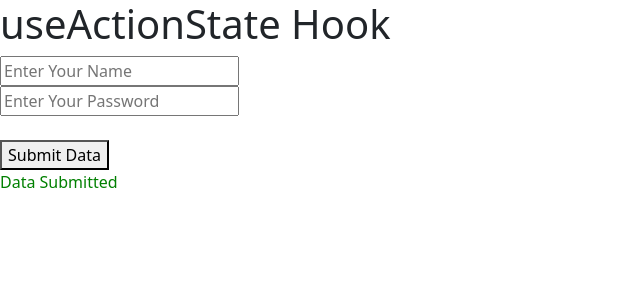
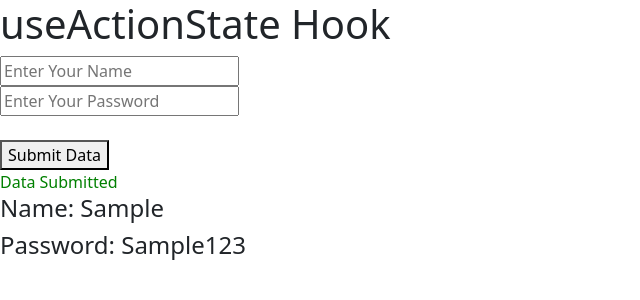
Before and after one commit to sumitbasu116/react-blog, a React (Vite) app: page / in a window 1280 px wide. Both pictures are taken after typing "Sample", "Sample123" into the empty fields and a click on the button "Submit Data". Shown: the top 300 px of the page, without its empty margins (0-640 px from the left). Built offline with nearby package versions, Linux system fonts and the light colour scheme.

Commit message:
useActionState Hook part7-display form data after submission

```diff
--- a/src/App.jsx
+++ b/src/App.jsx
@@ -9,7 +9,7 @@ function App() {
     await new Promise(res => setTimeout(res, 2000));
 
     if (name && password) {
-      return { message: 'Data Submitted' }
+      return { message: 'Data Submitted',name,password }
     } else {
       return { error: 'Error in Data input' }
     }
@@ -34,6 +34,12 @@ function App() {
       {
         data?.message && <span style={{ color: 'green' }}>{data.message}</span>
       }
+      {
+        data?.name && <h4>Name: {data?.name}</h4>
+      }
+      {
+        data?.password && <h4>Password: {data?.password}</h4>
+      }
     </div>
   )
 }
```
